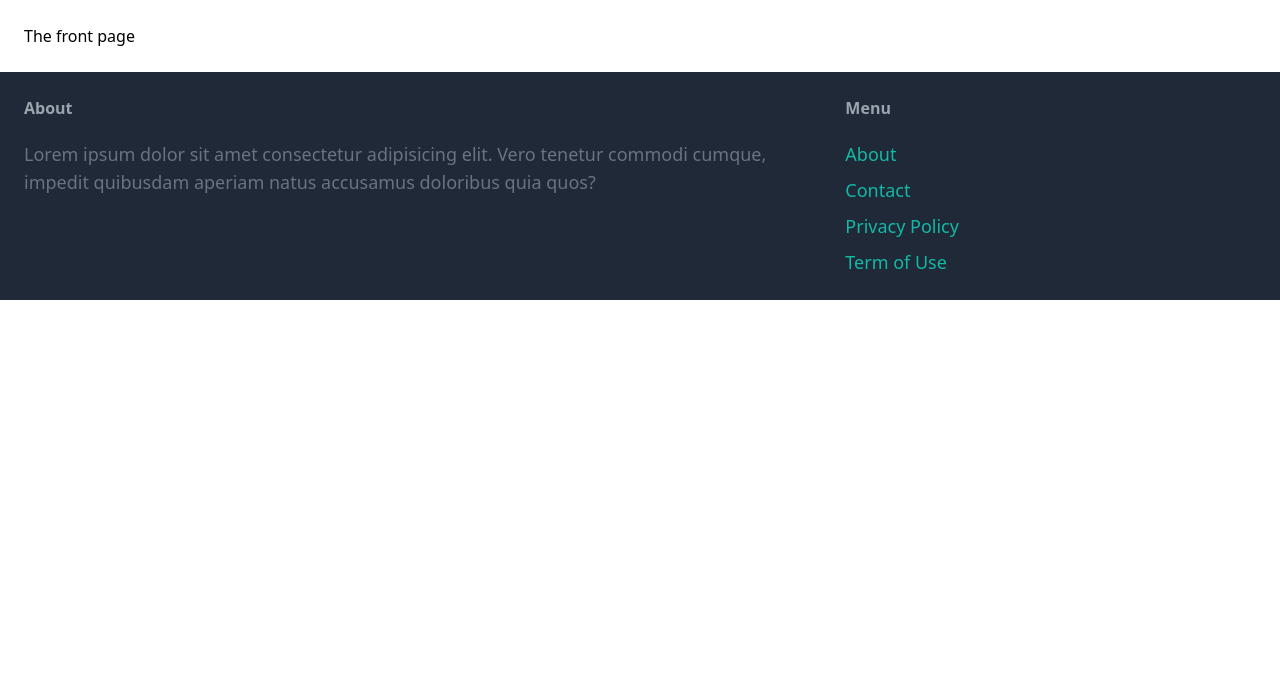
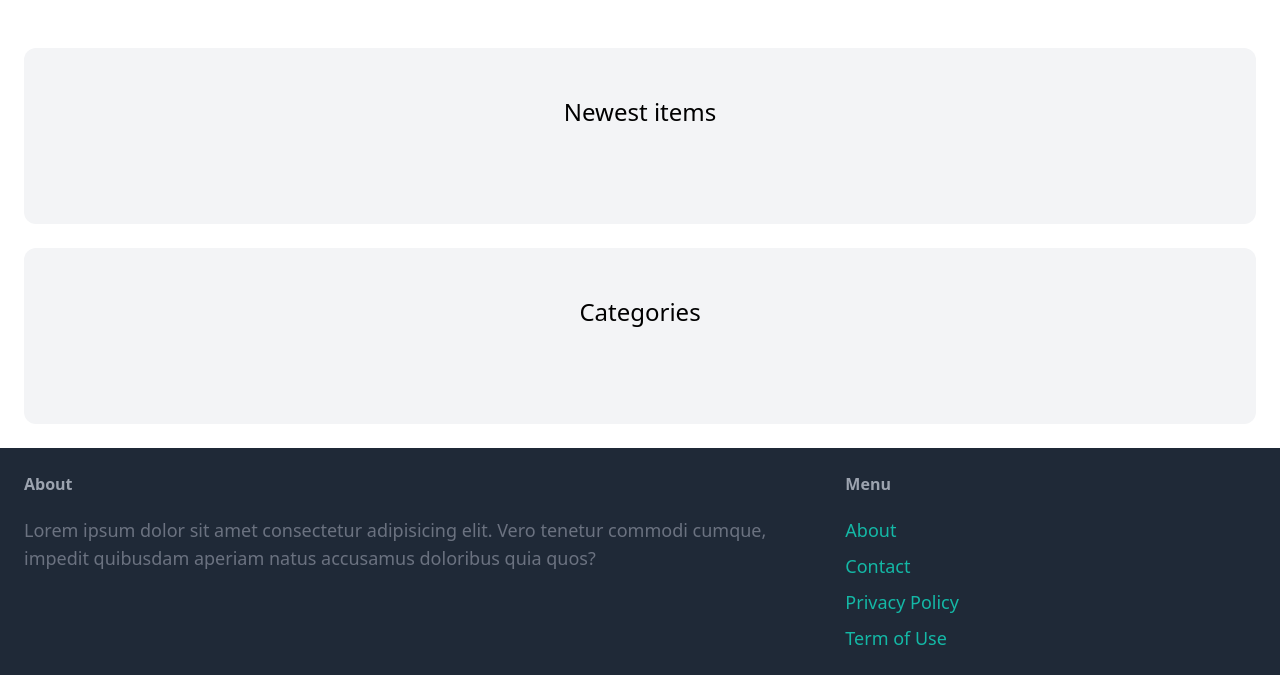
Before and after one commit to RFAhmadi/Hello-Django, a Django app: page / in a window 1280 px wide. Shown: the part 77-752 px from the top of the page. Run offline with Django 5.2, Linux system fonts and the light colour scheme; data that the repository does not hold is empty; some libraries are stand-ins or nearby versions.

Commit message:
added categories and items (edit index.html by extending it. and edit related files)

```diff
--- a/LearnDjango/urls.py
+++ b/LearnDjango/urls.py
@@ -16,6 +16,8 @@ Including another URLconf
 """
 from django.contrib import admin
 from django.urls import path
+from django.conf import settings
+from django.conf.urls.static import static
 
 from core.views import index, contact
 
@@ -24,4 +26,4 @@ urlpatterns = [
 
     path('', index, name='index'),
     path('contact/', contact, name='contact'),
-]
+] + static(settings.MEDIA_URL, document_root=settings.MEDIA_ROOT)
--- a/core/templates/core/base.html
+++ b/core/templates/core/base.html
@@ -51,8 +51,5 @@
         </footer>
 
 
-
-
-
     </body>
 </html>
--- a/core/templates/core/index.html
+++ b/core/templates/core/index.html
@@ -4,5 +4,43 @@
 {% block title %} Welcome {% endblock %}
 
 {% block content %}
-    <h1>The front page</h1>
+   <div class="mt-6 px-6 py-12 bg-gray-100 rounded-xl">
+        <h2 class="mb-12 text-2xl text-center">Newest items</h2>
+
+        <div class="grid grid-cols-3 gap-3">
+            {% for item in items %}
+                <div>
+                    <a href="#">
+                        <div>
+                            <img src="{{ item.image.url }}" class="rounded-t-xl">
+                        </div>
+
+                        <div class="p-6 bg-white rounded-b-xl">
+                            <h2 class="text-2xl">{{ item.name }}</h2>
+                            <p class="text-gray-500">Price: {{ item.price }}</p>
+                        </div>
+                    </a>
+                </div>
+            {% endfor %}
+        </div>
+    </div>
+
+
+    <div class="mt-6 px-6 py-12 bg-gray-100 rounded-xl">
+        <h2 class="mb-12 text-2xl text-center">Categories</h2>
+
+        <div class="grid grid-cols-3 gap-3">
+            {% for category in categories %}
+                <div>
+                    <a href="#">
+                        <div class="p-6 bg-white rounded-b-xl">
+                            <h2 class="text-2xl">{{ category.name }}</h2>
+                            <p class="text-gray-500">{{ category.items.count }} items</p>
+                        </div>
+                    </a>
+                </div>
+            {% endfor %}
+        </div>
+    </div>
+
 {% endblock %}
--- a/core/views.py
+++ b/core/views.py
@@ -1,8 +1,17 @@
 from django.shortcuts import render
 
 # Create your views here.
+from item.models import Category, Item
+
+
 def index(request):
-    return render(request, 'core/index.html')
+    items = Item.objects.filter(is_sold=False)[0:6]
+    categories = Category.objects.all()
+
+    return render(request, 'core/index.html', {
+        'categories': categories,
+        'items': items,
+    })
 
 def contact(request):
     return render(request, 'core/contact.html')
--- a/item/models.py
+++ b/item/models.py
@@ -21,3 +21,6 @@ class Item(models.Model):
     is_sold = models.BooleanField(default=False)
     created_by = models.ForeignKey(User, related_name='items', on_delete=models.CASCADE)
     created_at = models.DateTimeField(auto_now_add=True)
+
+    def __str__(self):
+        return self.name
```
